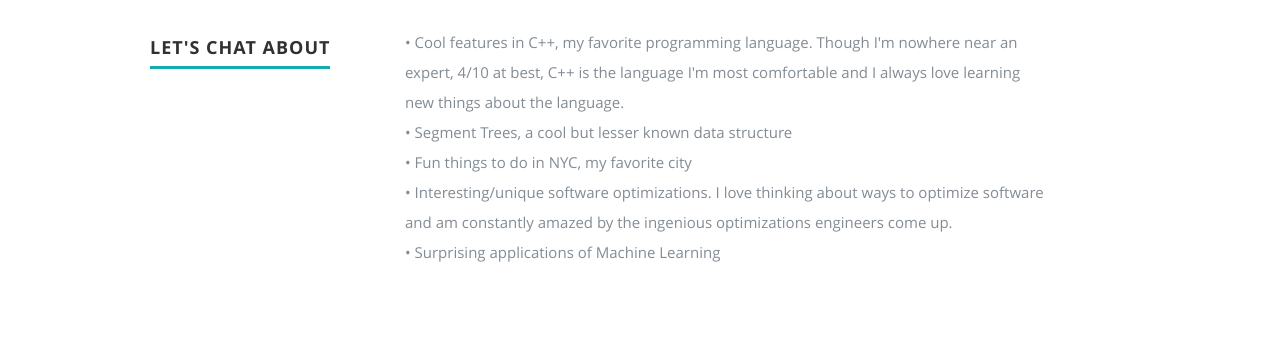
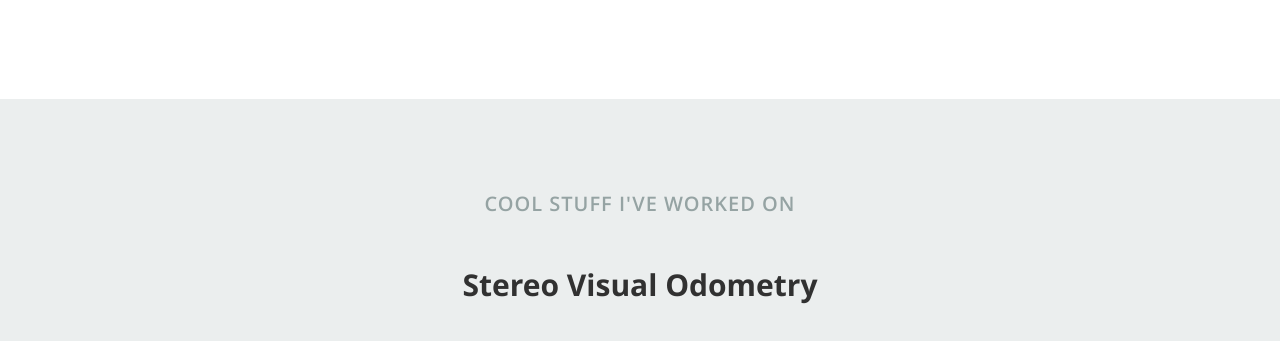
Before and after one commit to utkarshj1303/utkarshj1303.github.io, a plain HTML site: page index.html in a window 1280 px wide. Shown: the part 4821-5162 px from the top of the page. Drawn offline with nearby package versions, Linux system fonts and the light colour scheme; animation ran at ten frames a second.

Commit message:
remove lets chat

```diff
--- a/index.html
+++ b/index.html
@@ -315,6 +315,7 @@
 
          </div> <!-- main-col end -->
 
+<!--
          <div class="three columns header-col">
             <h1><span>Let's Chat About</span><br></h1>
 
@@ -332,10 +333,11 @@
                   <span>&bull;</span> Interesting/unique software optimizations. I love thinking about ways to optimize software and am constantly amazed by the ingenious optimizations engineers come up. <br>
                   <span>&bull;</span> Surprising applications of Machine Learning <br>
                   </p>
-               </div>
-            </div> <!-- item end -->
+               </div> -->
+               <!--
+            </div> --> <!-- item end -->
 
-         </div> <!-- main-col end -->
+        <!-- </div> --><!-- main-col end -->
 
 
       </div> <!-- End Work -->
```
Also changed, not shown: 2 other files.
